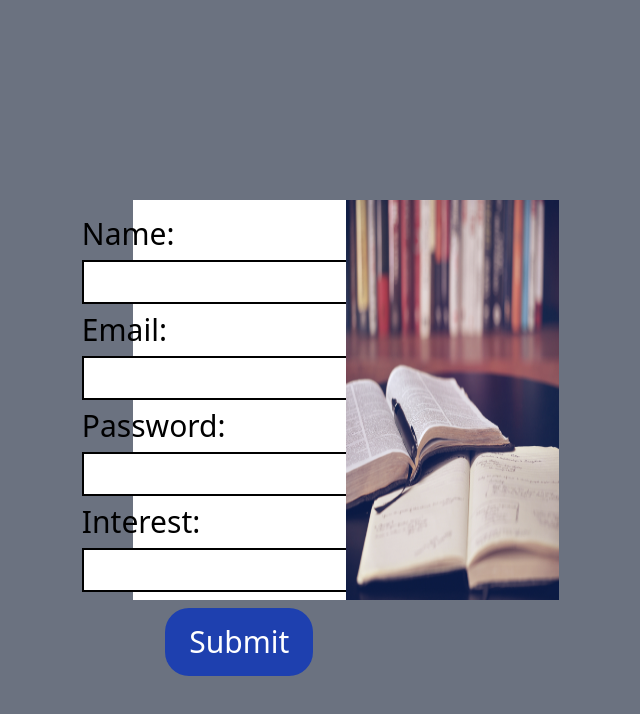
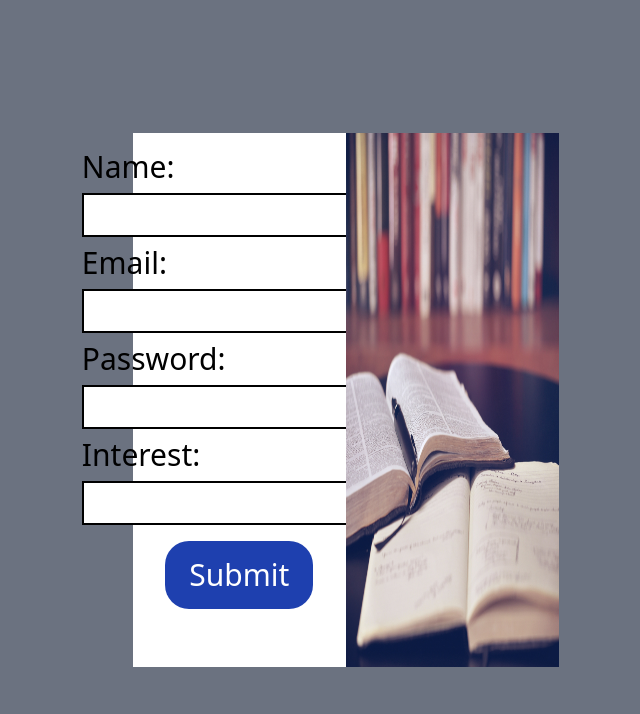
Before and after one commit to AmitOpticalArc/React-Forms, a React (Vite) app: page /form in a window 1280 px wide. Shown: the top 714 px of the page, without its empty margins (294-934 px from the left). Built offline with nearby package versions, Linux system fonts and the light colour scheme.

Commit message:
reduced boiler plate code

```diff
--- a/src/App.jsx
+++ b/src/App.jsx
@@ -1,6 +1,6 @@
 import{ Routes, Route } from "react-router-dom"
 import Hooks from "./components/Hooks";
-import Form from "./components/Form";
+import Formss from "./components/Formss";
 
 function App() {
 
@@ -8,7 +8,7 @@ function App() {
     <>
       <Routes>
         <Route path="/" element={<Hooks />} />
-        <Route path="form" element={<Form />} />
+        <Route path="form" element={<Formss />} />
       </Routes>
     </>
   );
--- a/src/components/Form.jsx
+++ /dev/null
@@ -1,134 +0,0 @@
-import React from "react";
-import { useFormik } from "formik";
-
-const initialValues = {
-  name: "",
-  email: "",
-  interest: "",
-  password: "",
-};
-const onSubmit = (values) => {
-  console.log("Form data", values);
-};
-const validate = (values) => {
-  let errors = {};
-
-  if (!values.name) {
-    errors.name = "Required";
-  }
-  if (!values.email) {
-    errors.email = "Required";
-  } else if (!/^[A-Z0-9._%+-]+@[A-Z0-9.-]+\.[A-Z]{2,4}$/i.test(values.email)) {
-    errors.email = "Invalid email format";
-  }
-  if (!values.interest) {
-    errors.interest = "Required";
-  }
-  if (!values.password) {
-    errors.password = "Required";
-  }
-
-  return errors;
-};
-
-function Form() {
-  const formik = useFormik({
-    initialValues,
-    onSubmit,
-    validate,
-  });
-  console.log("Visited", formik.touched);
-  return (
-    <>
-      <div className="flex justify-center items-center h-screen bg-gray-500">
-        <div className="bg-white flex justify-center py-2 h-1/2 w-2/12">
-          <form onSubmit={formik.handleSubmit}>
-            <div className="flex-col">
-              <label className="text-3xl flex mb-2 mt-2" htmlFor="name">
-                Name:
-              </label>
-              <input
-                className="border-2 border-black px-10 py-2 text-gray-400"
-                type="text"
-                id="name"
-                name="name"
-                // onChange={formik.handleChange}
-                // onBlur={formik.handleBlur}
-                // value={formik.values.name}  boiler plate code for these three fields. these behind the seans will add the props for you
-                {...formik.getFieldProps("name")} // we pass the name of the form field as is name='name' for this.
-              />
-              {formik.touched.name && formik.errors.name ? (
-                <div className="text-red-800">{formik.errors.name}</div>
-              ) : null}
-            </div>
-            <div>
-              <label className="text-3xl flex mb-2 mt-2" htmlFor="email">
-                Email:
-              </label>
-              <input
-                className="border-2 border-black px-10 py-2  text-gray-400"
-                type="email"
-                id="email"
-                name="email"
-                // onChange={formik.handleChange}
-                // onBlur={formik.handleBlur}
-                // value={formik.values.email}
-                {...formik.getFieldProps("email")}
-              />
-              {formik.touched.email && formik.errors.email ? (
-                <div className="text-red-800">{formik.errors.email}</div>
-              ) : null}
-            </div>
-            <div>
-              <label className="text-3xl flex mb-2 mt-2" htmlFor="password">
-                Password:
-              </label>
-              <input
-                className="border-2 border-black px-10 py-2  text-gray-400"
-                type="password"
-                id="password"
-                name="password"
-                // onChange={formik.handleChange}
-                // onBlur={formik.handleBlur}
-                // value={formik.values.email}
-                {...formik.getFieldProps("password")}
-              />
-              {formik.touched.password && formik.errors.password ? (
-                <div className="text-red-800">{formik.errors.password}</div>
-              ) : null}
-            </div>
-            <div>
-              <label className="text-3xl flex mb-2 mt-2" htmlFor="interest">
-                Interest:
-              </label>
-              <input
-                className="border-2 border-black px-10 py-2  text-gray-400"
-                type="text"
-                id="interest"
-                name="interest"
-                // onChange={formik.handleChange}
-                // onBlur={formik.handleBlur}
-                // value={formik.values.channel}
-                {...formik.getFieldProps("interest")}
-              />
-              {formik.touched.interest && formik.errors.interest ? (
-                <div className="text-red-800">{formik.errors.interest}</div>
-              ) : null}
-            </div>
-            <div className="flex justify-center mt-4">
-              <button
-                className="text-white text-3xl px-6 py-4 bg-blue-800 rounded-3xl"
-                type="submit"
-              >
-                Submit
-              </button>
-            </div>
-          </form>
-        </div>
-        <img className="w-2/12 h-1/2" src="./img/img.jpg" alt="image" />
-      </div>
-    </>
-  );
-}
-
-export default Form;
--- /dev/null
+++ b/src/components/Formss.jsx
@@ -0,0 +1,145 @@
+import { Formik, Form,Field,ErrorMessage} from "formik";
+import * as Yup from "yup";
+
+const initialValues = {
+  name: "",
+  email: "",
+  interest: "",
+  password: "",
+};
+const onSubmit = (values) => {
+  console.log("Form data", values);
+};
+// const validate = (values) => {
+//   let errors = {};
+
+//   if (!values.name) {
+//     errors.name = "Required";
+//   }
+//   if (!values.email) {
+//     errors.email = "Required";
+//   } else if (!/^[A-Z0-9._%+-]+@[A-Z0-9.-]+\.[A-Z]{2,4}$/i.test(values.email)) {
+//     errors.email = "Invalid email format";
+//   }
+//   if (!values.interest) {
+//     errors.interest = "Required";
+//   }
+//   if (!values.password) {
+//     errors.password = "Required";
+//   }
+
+//   return errors;
+// };
+
+const validationSchema = Yup.object({
+  name: Yup.string().required("Required!"),
+  email:Yup.string().email('Invalid email format').required('Required'),
+  interest: Yup.string().required("Required!"),
+  password: Yup.string().required("Required!"),
+});
+
+function Formss() {
+  return (
+    <>
+      <div className="flex justify-center items-center h-screen bg-gray-500">
+        <div className="bg-white flex justify-center px-6 py-2 h-2/3 w-2/12">
+          <Formik
+          initialValues={initialValues}
+          validationSchema={validationSchema}
+          onSubmit={onSubmit}
+          >
+            <Form>
+              <div className="flex-col">
+                <label className="text-3xl flex mb-2 mt-2" htmlFor="name">
+                  Name:
+                </label>
+                <Field
+                  className="border-2 border-black px-10 py-2 text-gray-400"
+                  type="text"
+                  id="name"
+                  name="name"
+                  // onChange={formik.handleChange}
+                  // onBlur={formik.handleBlur}   getFieldProps behind the field provide these props for you.
+                  // value={formik.values.name}  boiler plate code for these three fields. these behind the seans will add the props for you
+                  // {...formik.getFieldProps("name")} // we pass the name of the form field as is name='name' for this.
+                />
+                {/* {formik.touched.name && formik.errors.name ? (
+                  <div className="text-red-800">{formik.errors.name}</div>
+                ) : null} */}
+                <ErrorMessage name="name" />
+              </div>
+              <div>
+                <label className="text-3xl flex mb-2 mt-2" htmlFor="email">
+                  Email:
+                </label>
+                <Field
+                  className="border-2 border-black px-10 py-2  text-gray-400"
+                  type="email"
+                  id="email"
+                  name="email"
+                  // onChange={formik.handleChange}
+                  // onBlur={formik.handleBlur}
+                  // value={formik.values.email}
+                  // {...formik.getFieldProps("email")}
+                />
+                {/* {formik.touched.email && formik.errors.email ? (
+                  <div className="text-red-800">{formik.errors.email}</div>
+                ) : null} */}
+                <ErrorMessage name="email"/>
+              </div>
+              <div>
+                <label className="text-3xl flex mb-2 mt-2" htmlFor="password">
+                  Password:
+                </label>
+                <Field
+                  className="border-2 border-black px-10 py-2  text-gray-400"
+                  type="password"
+                  id="password"
+                  name="password"
+                  // onChange={formik.handleChange}
+                  // onBlur={formik.handleBlur}
+                  // value={formik.values.email}
+                  // {...formik.getFieldProps("password")}
+                />
+                {/* {formik.touched.password && formik.errors.password ? (
+                  <div className="text-red-800">{formik.errors.password}</div>
+                ) : null} */}
+                <ErrorMessage name="password" />
+              </div>
+              <div>
+                <label className="text-3xl flex mb-2 mt-2" htmlFor="interest">
+                  Interest:
+                </label>
+                <Field
+                  className="border-2 border-black px-10 py-2  text-gray-400"
+                  type="text"
+                  id="interest"
+                  name="interest"
+                  // onChange={formik.handleChange}
+                  // onBlur={formik.handleBlur}
+                  // value={formik.values.channel}
+                  // {...formik.getFieldProps("interest")}
+                />
+                {/* {formik.touched.interest && formik.errors.interest ? (
+                  <div className="text-red-800">{formik.errors.interest}</div>
+                ) : null} */}
+                <ErrorMessage name="interest" />
+              </div>
+              <div className="flex justify-center mt-4">
+                <button
+                  className="text-white text-3xl px-6 py-4 bg-blue-800 rounded-3xl"
+                  type="submit"
+                >
+                  Submit
+                </button>
+              </div>
+            </Form>
+          </Formik>
+        </div>
+        <img className="w-2/12 h-2/3" src="./img/img.jpg" alt="image" />
+      </div>
+    </>
+  );
+}
+
+export default Formss;
```
